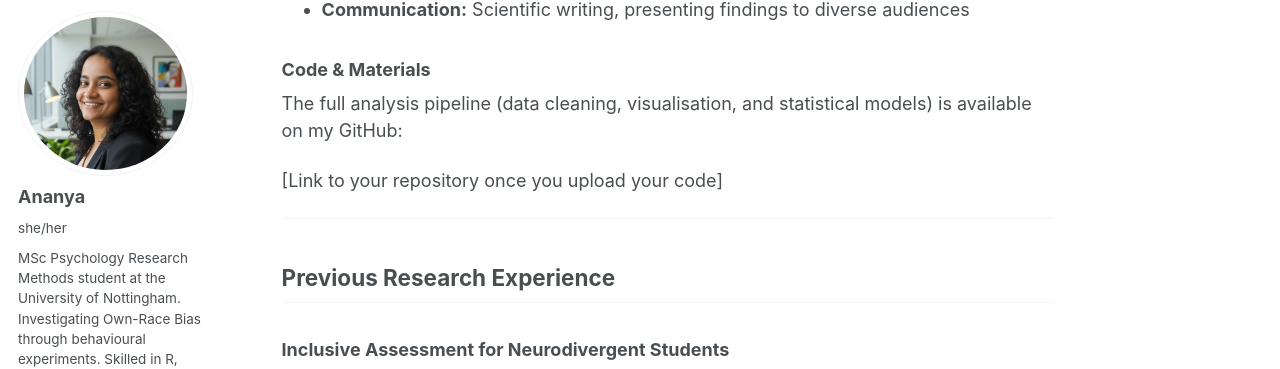
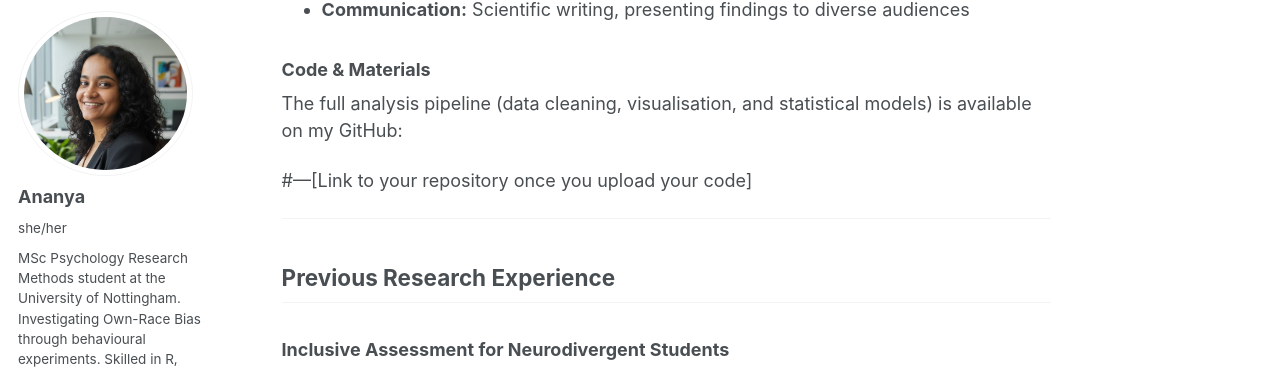
Before and after one commit to ananyav3003/ananyav3003.github.io, a Jekyll site: the page built from _pages/research.md, in a window 1280 px wide and 900 px high, scrolled down 1063 px. Shown: the part 90-459 px from the top of the window. Built offline with Jekyll 4.4.1, drawn with Linux system fonts in a browser that asks for light colours; a style sheet for code colours, icons or effects is not loaded.

```diff
--- a/_pages/research.md
+++ b/_pages/research.md
@@ -36,7 +36,7 @@ Understanding Own-Race Bias has real-world implications—from improving eyewitn
 
 The full analysis pipeline (data cleaning, visualisation, and statistical models) is available on my GitHub:
 
-[Link to your repository once you upload your code]
+#---[Link to your repository once you upload your code]
 
 ---
 
```
